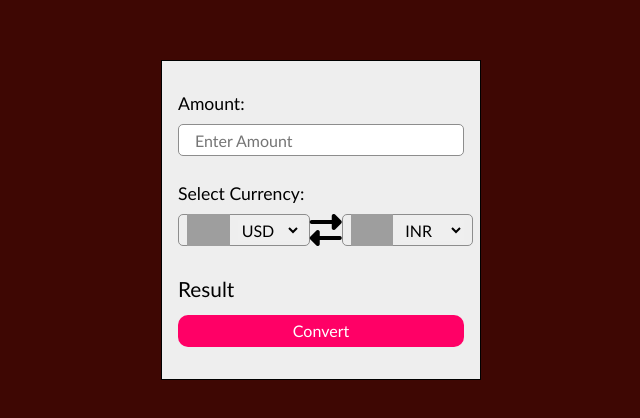
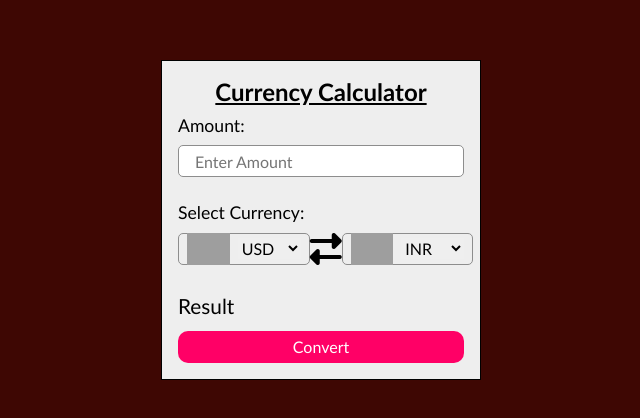
Before and after one commit to Aniket23padalkar/Currency-Calculator, a plain HTML site: page index.html in a window 1280 px wide. Shown: the part 180-598 px from the top of the page, without its empty margins (319-959 px from the left). Drawn offline with Linux system fonts and the light colour scheme; grey boxes are pictures that could not be loaded.

Commit message:
updated Header, added Readme

```diff
--- a/index.html
+++ b/index.html
@@ -16,6 +16,7 @@
     <body>
         <div class="wrapper">
             <form>
+                <h1>Currency Calculator</h1>
                 <p>Amount:</p>
                 <input
                     id="amt-input"
--- a/script.js
+++ b/script.js
@@ -30,13 +30,13 @@ for (let select of mainSelect) {
         const option = document.createElement("option");
         option.innerText = currCode;
         option.value = currCode;
+        select.appendChild(option);
 
         if (select.name === "from" && currCode === "USD") {
             option.selected = true;
         } else if (select.name === "to" && currCode === "INR") {
             option.selected = true;
         }
-        select.appendChild(option);
     }
 
     select.addEventListener("change", (e) => {
--- a/style.css
+++ b/style.css
@@ -30,9 +30,15 @@ form {
     width: 20rem;
     display: flex;
     flex-direction: column;
-    padding: 2rem 1rem;
+    padding: 1rem 1rem;
     background-color: #eeeeee;
     justify-content: space-between;
+}
+
+form h1 {
+    text-align: center;
+    font-size: 1.5rem;
+    text-decoration: underline;
 }
 
 #amt-input {
```
Also changed, not shown: 1 other file.
